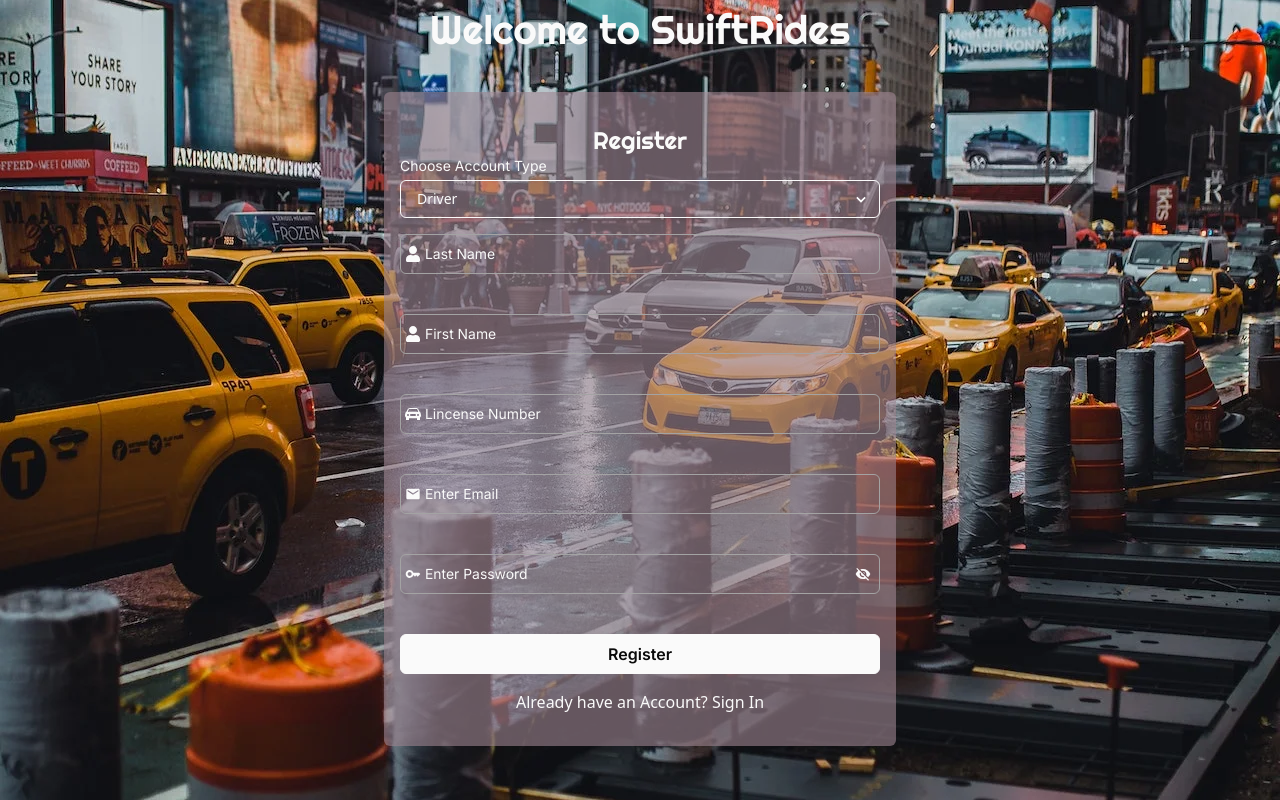
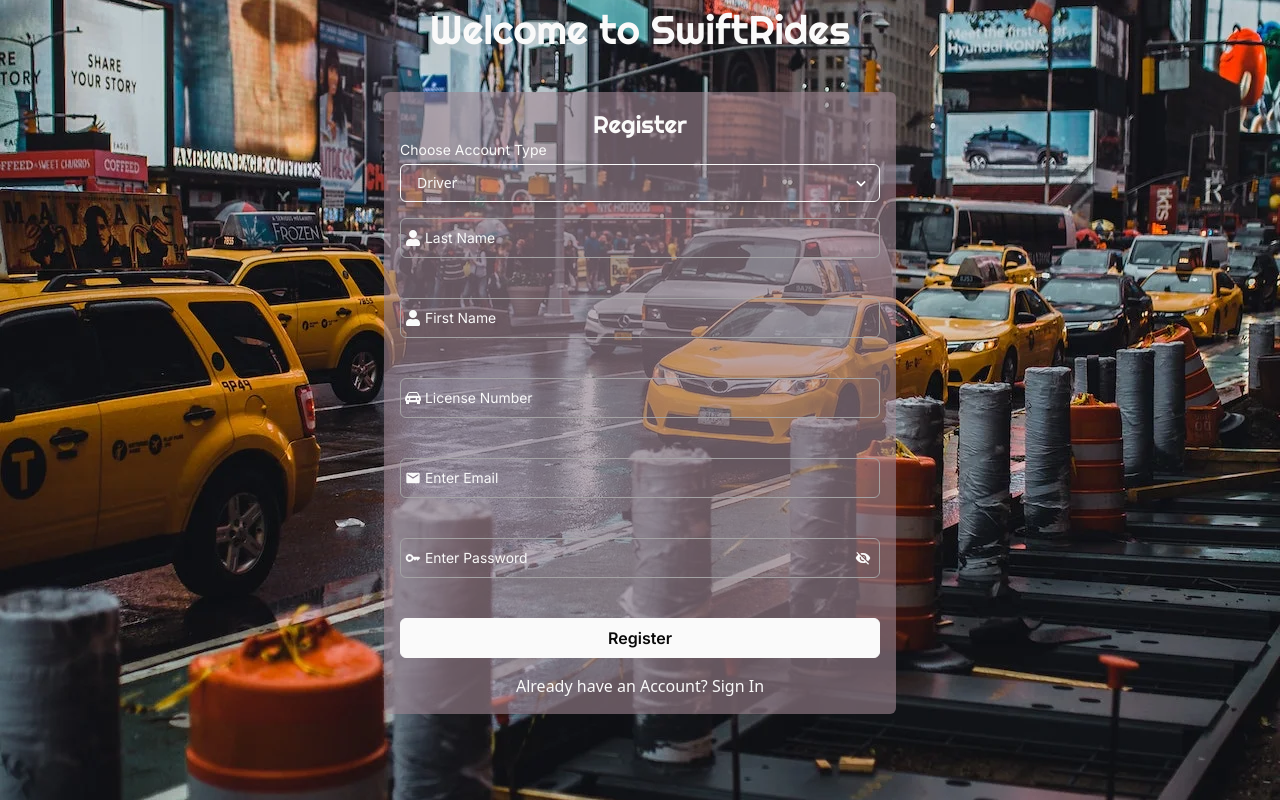
Before and after one commit to CHINECHEREM-EZEIFEANYI/cab-service, a Next.js app: page /sign-up in a window 1280 px wide. Built offline with nearby package versions, Linux system fonts and the light colour scheme.

Commit message:
fixed validation error display

```diff
--- a/src/app/(authentication)/forgot-password/page.jsx
+++ b/src/app/(authentication)/forgot-password/page.jsx
@@ -27,7 +27,9 @@ export default function page() {
           id={"email"}
           name={"email"}
           startIcon={<MdEmail />}
-          error={formik.errors.email && formik.touched.email}
+          onChange={formik.handleChange}
+          onBlur={formik.handleBlur}
+          error={formik.errors.email && formik.touched.email && formik.errors.email}
         />
         <div className="h-[2.5rem]">
           <Button bgWhite type={"submit"}>
--- a/src/app/(authentication)/layout.jsx
+++ b/src/app/(authentication)/layout.jsx
@@ -5,7 +5,7 @@ export default function AuthenticationLayout({ children }) {
   return (
     <>
       <div
-        className="bg-cover bg-center min-h-screen"
+        className="bg-cover bg-center min-h-screen overflow-hidden"
         style={{ backgroundImage: `url('/images/taxi-photo.webp')` }}
       >
         <p className="text-white w-full text-center text-[1.8rem] md:text-[2.5rem] relative font-righteous ">
--- a/src/app/(authentication)/login/page.jsx
+++ b/src/app/(authentication)/login/page.jsx
@@ -24,6 +24,7 @@ export default function page() {
       console.log(values);
     },
   });
+
   return (
     <div className="w-[98%] md:w-[60%] lg:w-[40%] mx-auto forms-background py-8 px-4 text-white relative mt-[4rem] rounded-md">
       <h1 className="text-center text-2xl font-righteous">Login Page</h1>
@@ -41,7 +42,7 @@ export default function page() {
           id={"email"}
           onChange={formik.handleChange}
           onBlur={formik.handleBlur}
-          error={formik.errors.email && formik.touched.email}
+          error={formik.errors.email && formik.touched.email && formik.errors.email}
         />
         <TextField
           type={"password"}
@@ -51,7 +52,7 @@ export default function page() {
           id={"password"}
           onChange={formik.handleChange}
           onBlur={formik.handleBlur}
-          error={formik.errors.password && formik.touched.password}
+          error={formik.errors.password && formik.touched.password && formik.errors.password}
         />
         <div className="flex items-center gap-1 text-sm">
           <CheckButton />
--- a/src/app/(authentication)/sign-up/page.jsx
+++ b/src/app/(authentication)/sign-up/page.jsx
@@ -7,7 +7,7 @@ import { MdEmail, MdOutlineKey } from "react-icons/md";
 import { BsFillCarFrontFill } from "react-icons/bs";
 import { FaUser } from "react-icons/fa";
 import TextField from "@/components/forms/TextField";
-import { loginSchema } from "@/components/forms/validattionRegex";
+import { SignUpSchema, loginSchema } from "@/components/forms/validattionRegex";
 import { Button, CheckButton } from "@/components/ui";
 import { ListBox } from "@/components/forms";
 
@@ -19,18 +19,18 @@ export default function page() {
     initialValues: {
       lastName: "",
       firstName: "",
-      lincense: "",
+      license: "",
       email: "",
       password: "",
     },
-    validationSchema: loginSchema,
+    validationSchema: SignUpSchema,
     onSubmit: (values) => {
       // handle form submition when submit button is clicked
       console.log(values);
     },
   });
   return (
-    <div className="w-[98%] md:w-[60%] lg:w-[40%] mx-auto forms-background py-8 px-4 text-white relative mt-[2rem] rounded-md">
+    <div className="w-[98%] md:w-[60%] lg:w-[40%] mx-auto forms-background py-4 px-4 text-white relative mt-[2rem] rounded-md">
       <h1 className="text-center text-2xl font-righteous">Register</h1>
       <p className="text-sm font-inter">Choose Account Type</p>
       <div className="">
@@ -46,7 +46,7 @@ export default function page() {
           id={"lastName"}
           onChange={formik.handleChange}
           onBlur={formik.handleBlur}
-          error={formik.errors.lastName && formik.touched.lastName}
+          error={formik.errors.lastName && formik.touched.lastName && formik.errors.lastName}
         />
         <TextField
           type={"text"}
@@ -56,18 +56,18 @@ export default function page() {
           id={"firstName"}
           onChange={formik.handleChange}
           onBlur={formik.handleBlur}
-          error={formik.errors.firstName && formik.touched.firstName}
+          error={formik.errors.firstName && formik.touched.firstName && formik.errors.firstName}
         />
         {selected.name == "Driver" && (
           <TextField
             type={"text"}
-            placeholder={"Lincense Number"}
+            placeholder={"License Number"}
             startIcon={<BsFillCarFrontFill />}
-            name={"lincense"}
+            name={"license"}
             id={"license"}
             onChange={formik.handleChange}
             onBlur={formik.handleBlur}
-            error={formik.errors.lincense && formik.touched.lincense}
+            error={formik.errors.license && formik.touched.license && formik.errors.license}
           />
         )}
 
@@ -79,7 +79,7 @@ export default function page() {
           id={"email"}
           onChange={formik.handleChange}
           onBlur={formik.handleBlur}
-          error={formik.errors.email}
+          error={formik.errors.email && formik.touched.email && formik.errors.email}
         />
         <TextField
           type={"password"}
@@ -89,7 +89,7 @@ export default function page() {
           id={"password"}
           onChange={formik.handleChange}
           onBlur={formik.handleBlur}
-          error={formik.errors.password}
+          error={formik.errors.password && formik.touched.password && formik.errors.password}
         />
 
         <div className="h-[2.5rem]">
--- a/src/components/forms/validattionRegex.js
+++ b/src/components/forms/validattionRegex.js
@@ -18,10 +18,16 @@ export const SignUpSchema = Yup.object({
     .required("No password provided")
     .min(4, "Password is too short - should be 4 chars minimum.")
     .matches(/[a-zA-Z\d]/, "Password can only contain Latin letters."),
-  username: Yup.string()
-    .required("No password provided")
-    .min(4, "Password is too short - should be 4 chars minimum.")
-    .matches(/[a-zA-Z\d]/, "Password can only contain Latin letters."),
+  firstName: Yup.string()
+    .required("No name provided")
+    .min(2, "Name is too short - should be 2 chars minimum."),
+
+  lastName: Yup.string()
+    .required("No name provided")
+    .min(2, "Name is too short - should be 2 chars minimum."),
+  license: Yup.string()
+    .required("No license provided")
+    .min(8, "license is too short - should be 8 chars minimum."),
 });
 
 export const ForgottonPassword = Yup.object({
```
